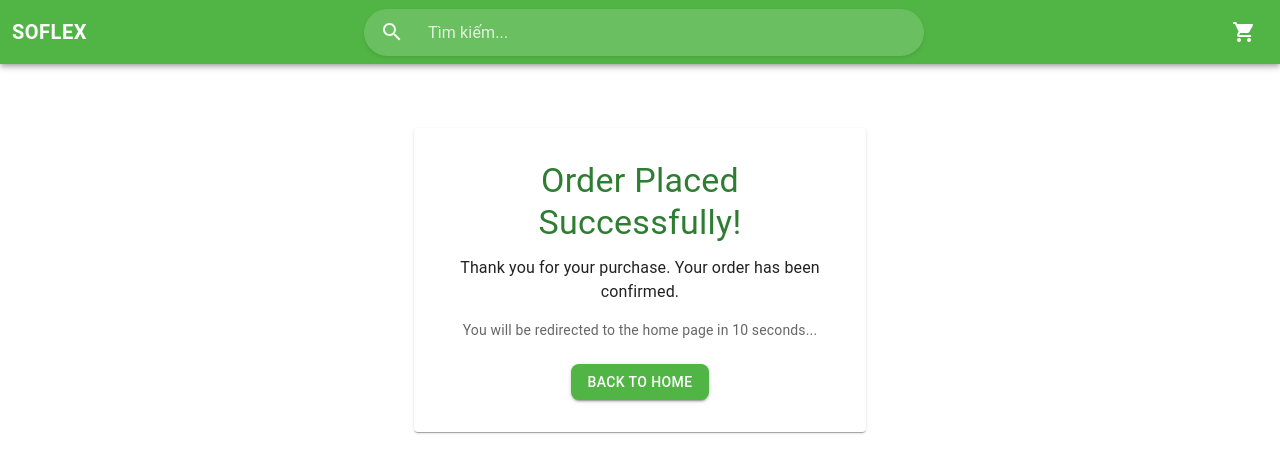
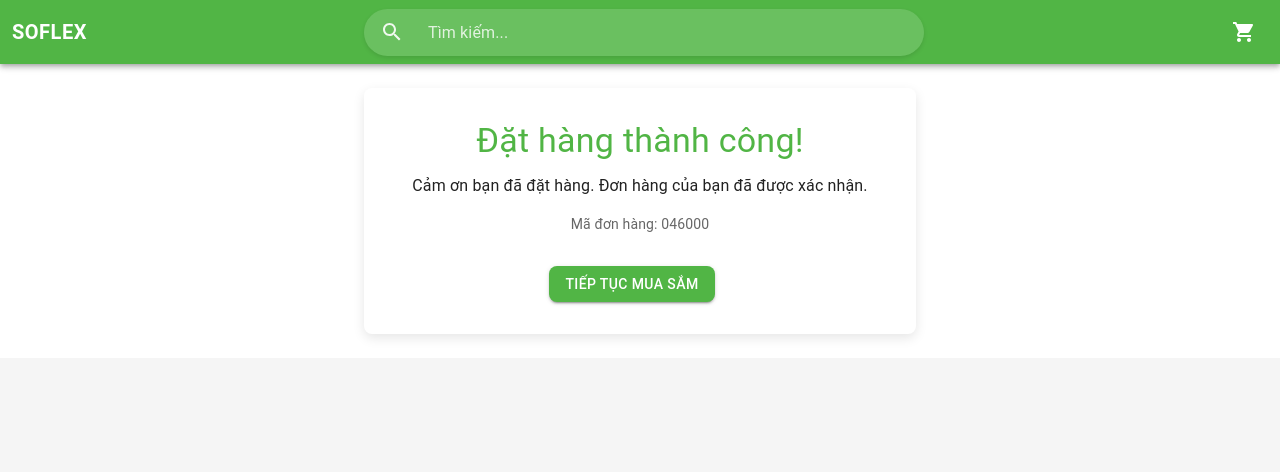
Before and after one commit to rentaneko/soflex-web, a Next.js app: page /order-confirmation in a window 1280 px wide. Shown: the top 472 px of the page. Built offline with nearby package versions, Linux system fonts and the light colour scheme.

Commit message:
fix lỗi search

```diff
--- a/src/app/order-confirmation/page.tsx
+++ b/src/app/order-confirmation/page.tsx
@@ -1,45 +1,68 @@
 "use client";
-import React, { useEffect, useState } from "react";
-import { Box, Typography, Button, Paper } from "@mui/material";
+
+import React, { Suspense } from "react";
+import { Box, Typography, Paper, Button } from "@mui/material";
 import { useRouter, useSearchParams } from "next/navigation";
+import Link from "next/link";
 
-export default function OrderConfirmationPage() {
+function OrderConfirmationContent() {
   const router = useRouter();
   const searchParams = useSearchParams();
-  const [seconds, setSeconds] = useState(15);
-
-  useEffect(() => {
-    if (seconds === 0) {
-      router.push("/");
-    }
-    const timer = setTimeout(() => setSeconds((s) => s - 1), 1000);
-    return () => clearTimeout(timer);
-  }, [seconds, router]);
-
-  // Optionally, show which products were removed
-  // const removedIds = searchParams.get("removed")?.split(",") || [];
+  const removedIds = searchParams.get("removedIds")?.split(",") || [];
 
   return (
-    <Box sx={{ p: 3, maxWidth: 500, margin: "40px auto" }}>
-      <Paper sx={{ p: 4, textAlign: "center" }}>
-        <Typography variant="h4" color="success.main" gutterBottom>
-          Order Placed Successfully!
+    <Box sx={{ p: 3, maxWidth: 600, margin: "0 auto" }}>
+      <Paper
+        sx={{
+          p: 4,
+          textAlign: "center",
+          borderRadius: 2,
+          boxShadow: "0 4px 12px rgba(0,0,0,0.1)",
+        }}
+      >
+        <Typography variant="h4" gutterBottom color="primary">
+          Đặt hàng thành công!
         </Typography>
-        <Typography variant="body1" sx={{ mb: 2 }}>
-          Thank you for your purchase. Your order has been confirmed.
+        <Typography variant="body1" paragraph>
+          Cảm ơn bạn đã đặt hàng. Đơn hàng của bạn đã được xác nhận.
         </Typography>
-        <Typography variant="body2" color="text.secondary" sx={{ mb: 3 }}>
-          You will be redirected to the home page in {seconds} seconds...
+        <Typography variant="body2" color="text.secondary" paragraph>
+          Mã đơn hàng: {Date.now().toString().slice(-6)}
         </Typography>
-        <Button
-          variant="contained"
-          color="primary"
-          sx={{ backgroundColor: "#51B545", color: "white" }}
-          onClick={() => router.push("/")}
-        >
-          Back to Home
-        </Button>
+        <Box sx={{ mt: 4 }}>
+          <Link href="/" passHref>
+            <Button
+              variant="contained"
+              color="primary"
+              sx={{
+                mr: 2,
+                backgroundColor: "#51B545",
+                "&:hover": {
+                  backgroundColor: "#45a03a",
+                },
+              }}
+            >
+              Tiếp tục mua sắm
+            </Button>
+          </Link>
+        </Box>
       </Paper>
     </Box>
   );
 }
+
+export default function OrderConfirmationPage() {
+  return (
+    <Suspense
+      fallback={
+        <Box sx={{ p: 3, maxWidth: 600, margin: "0 auto" }}>
+          <Paper sx={{ p: 4, textAlign: "center", borderRadius: 2 }}>
+            <Typography>Loading...</Typography>
+          </Paper>
+        </Box>
+      }
+    >
+      <OrderConfirmationContent />
+    </Suspense>
+  );
+}
```
